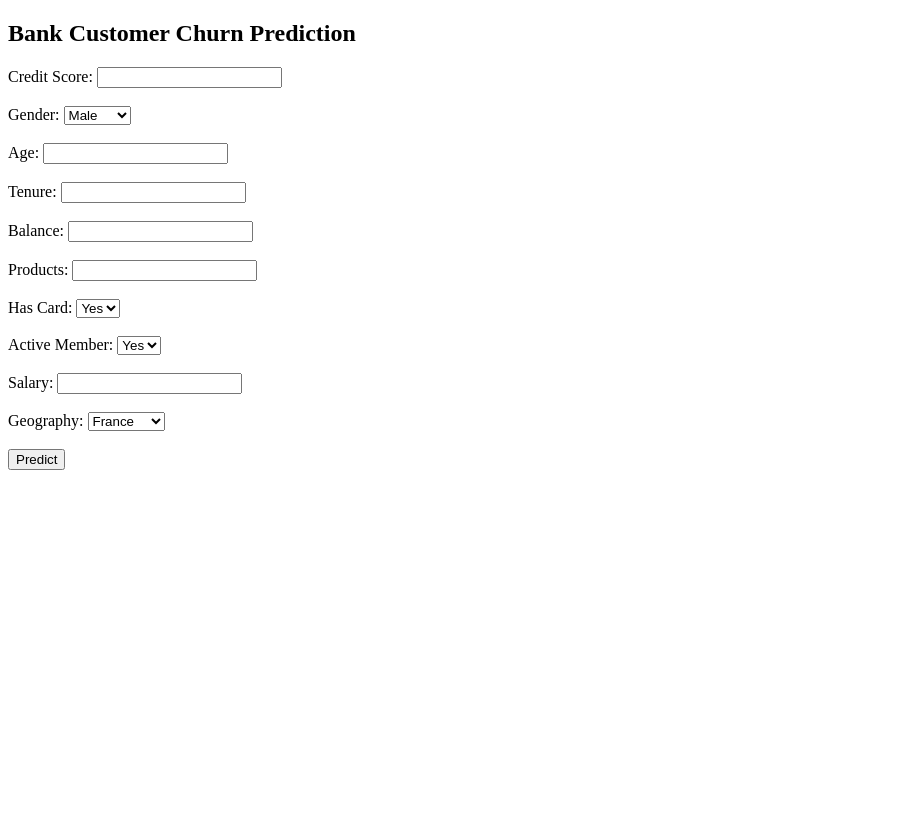
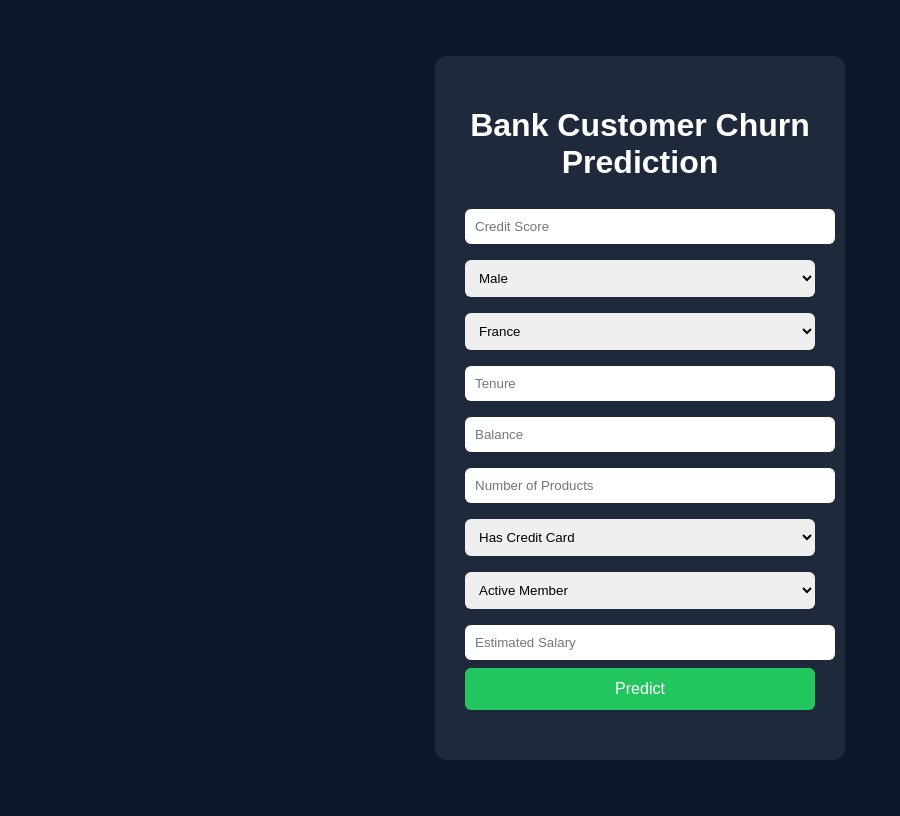
Before and after one commit to rishibhardwaj90/bank-churn-project, a Flask app: page / in a window 1280 px wide. Shown: the whole page, without its empty margins (0-900 px from the left). Before the commit the page ends 470 px from the top, so only its background shows below. Run offline with Flask 3, Linux system fonts and the light colour scheme; parts of the project's set-up code (start-up, migrations or seed data) failed here and were passed over.

Commit message:
initial commit

```diff
--- a/app.py
+++ b/app.py
@@ -1,67 +1,26 @@
-from flask import Flask, render_template, request
+from flask import Flask, request, jsonify
 import pandas as pd
-import joblib
-import os
-
+import traceback
+from churn_model import predict_churn
 app = Flask(__name__)
-
-# Load model & scaler
-model = joblib.load("C:/Users/Lenovo/Major Project/bank-churn-project/models/best_model.pkl")
-scaler = joblib.load("C:/Users/Lenovo/Major Project/bank-churn-project/models/scaler.pkl")
-
-# Load feature columns
-feature_columns = pd.read_csv("C:/Users/Lenovo/Major Project/bank-churn-project/data/processed/features.csv").columns
-
-@app.route("/")
+from flask import render_template
+@app.route('/')
 def home():
     return render_template("index.html")
-
 @app.route("/predict", methods=["POST"])
 def predict():
     try:
-        input_dict = {
-            "CreditScore": int(request.form["creditscore"]),
-            "Gender": int(request.form["gender"]),
-            "Age": int(request.form["age"]),
-            "Tenure": int(request.form["tenure"]),
-            "Balance": float(request.form["balance"]),
-            "NumOfProducts": int(request.form["products"]),
-            "HasCrCard": int(request.form["card"]),
-            "IsActiveMember": int(request.form["active"]),
-            "EstimatedSalary": float(request.form["salary"]),
-            "Geography_Germany": 1 if request.form["geography"] == "Germany" else 0,
-            "Geography_Spain": 1 if request.form["geography"] == "Spain" else 0
+        data = request.get_json()
+        input_df = pd.DataFrame([data])
+        result = predict_churn(input_df)
+        if isinstance(result, str):
+            return jsonify({"error": result})
+        output = {
+            "Churn_Prediction": int(result["Churn_Prediction"].iloc[0]),
+            "Churn_Probability": float(result["Churn_Probability"].iloc[0])
         }
-
-        input_df = pd.DataFrame([input_dict])
-
-        # Match training columns
-        input_df = input_df.reindex(columns=feature_columns, fill_value=0)
-
-        # Apply scaling only if needed
-        if model.__class__.__name__ in ["LogisticRegression", "SVC"]:
-            input_processed = scaler.transform(input_df)
-        else:
-            input_processed = input_df
-
-        prediction = model.predict(input_processed)[0]
-        probability = model.predict_proba(input_processed)[0][1]
-
-        if probability > 0.7:
-            risk = "High Risk"
-        elif probability > 0.3:
-            risk = "Medium Risk"
-        else:
-            risk = "Low Risk"
-
-        return render_template("index.html",
-                               prediction_text=f"Churn Probability: {round(probability*100,2)}%",
-                               risk=risk)
-
-    except Exception as e:
-        return str(e)
-
-port = int(os.environ.get("PORT", 10000))
-
+        return jsonify(output)
+    except Exception:
+        return jsonify({"error": traceback.format_exc()})
 if __name__ == "__main__":
-    app.run(host="0.0.0.0", port=port)
+    app.run(debug=True)
--- a/requirements.txt
+++ b/requirements.txt
@@ -7,7 +7,6 @@ Jinja2==3.1.6
 joblib==1.5.3
 MarkupSafe==3.0.3
 numpy==2.2.6
-packaging @ file:///C:/miniconda3/conda-bld/packaging_1761049101700/work
 pandas==2.3.3
 python-dateutil==2.9.0.post0
 pytz==2026.1.post1
@@ -17,4 +16,4 @@ six==1.17.0
 threadpoolctl==3.6.0
 tzdata==2025.3
 Werkzeug==3.1.6
-xgboost==3.2.0
+gunicorn==23.0.0
--- /dev/null
+++ b/runtime.txt
@@ -0,0 +1 @@
+python-3.11.9
--- /dev/null
+++ b/static/style.css
@@ -0,0 +1,48 @@
+body {
+    font-family: Arial, sans-serif;
+    background: #0f172a;
+    color: white;
+    display: flex;
+    justify-content: center;
+    align-items: center;
+    height: 100vh;
+}
+
+.container {
+    background: #1e293b;
+    padding: 30px;
+    border-radius: 12px;
+    width: 350px;
+    text-align: center;
+}
+
+h1 {
+    margin-bottom: 20px;
+}
+
+input, select {
+    width: 100%;
+    padding: 10px;
+    margin: 8px 0;
+    border: none;
+    border-radius: 6px;
+}
+
+button {
+    width: 100%;
+    padding: 12px;
+    background: #22c55e;
+    border: none;
+    border-radius: 6px;
+    color: white;
+    font-size: 16px;
+    cursor: pointer;
+}
+
+button:hover {
+    background: #16a34a;
+}
+
+#result {
+    margin-top: 20px;
+}
--- a/templates/index.html
+++ b/templates/index.html
@@ -1,57 +1,80 @@
 <!DOCTYPE html>
-<html>
+<html lang="en">
 <head>
-    <title>Churn Prediction</title>
+    <meta charset="UTF-8">
+    <title>Bank Customer Churn Prediction</title>
+    <link rel="stylesheet" href="style.css">
 </head>
 <body>
 
-<h2>Bank Customer Churn Prediction</h2>
+<div class="container">
+    <h1>Bank Customer Churn Prediction</h1>
 
-<form action="/predict" method="post">
+    <form id="churnForm">
+        <input type="number" placeholder="Credit Score" id="creditScore" required>
 
-Credit Score: <input type="number" name="creditscore"><br><br>
+        <select id="gender">
+            <option value="Male">Male</option>
+            <option value="Female">Female</option>
+        </select>
 
-Gender:
-<select name="gender">
-<option value="1">Male</option>
-<option value="0">Female</option>
-</select><br><br>
+        <select id="geography">
+            <option value="France">France</option>
+            <option value="Germany">Germany</option>
+            <option value="Spain">Spain</option>
+        </select>
 
-Age: <input type="number" name="age"><br><br>
+        <input type="number" placeholder="Tenure" id="tenure" required>
+        <input type="number" placeholder="Balance" id="balance" required>
+        <input type="number" placeholder="Number of Products" id="products" required>
 
-Tenure: <input type="number" name="tenure"><br><br>
+        <select id="card">
+            <option value="1">Has Credit Card</option>
+            <option value="0">No Credit Card</option>
+        </select>
 
-Balance: <input type="number" name="balance"><br><br>
+        <select id="active">
+            <option value="1">Active Member</option>
+            <option value="0">Inactive Member</option>
+        </select>
 
-Products: <input type="number" name="products"><br><br>
+        <input type="number" placeholder="Estimated Salary" id="salary" required>
 
-Has Card:
-<select name="card">
-<option value="1">Yes</option>
-<option value="0">No</option>
-</select><br><br>
+        <button type="submit">Predict</button>
+    </form>
 
-Active Member:
-<select name="active">
-<option value="1">Yes</option>
-<option value="0">No</option>
-</select><br><br>
+    <div id="result"></div>
+</div>
 
-Salary: <input type="number" name="salary"><br><br>
+<script>
+document.getElementById("churnForm").addEventListener("submit", async function(e){
+    e.preventDefault();
 
-Geography:
-<select name="geography">
-<option value="France">France</option>
-<option value="Germany">Germany</option>
-<option value="Spain">Spain</option>
-</select><br><br>
+    const data = {
+        CreditScore: parseInt(document.getElementById("creditScore").value),
+        Gender: document.getElementById("gender").value,
+        Geography: document.getElementById("geography").value,
+        Tenure: parseInt(document.getElementById("tenure").value),
+        Balance: parseFloat(document.getElementById("balance").value),
+        NumOfProducts: parseInt(document.getElementById("products").value),
+        HasCrCard: parseInt(document.getElementById("card").value),
+        IsActiveMember: parseInt(document.getElementById("active").value),
+        EstimatedSalary: parseFloat(document.getElementById("salary").value)
+    };
 
-<button type="submit">Predict</button>
+    const response = await fetch("http://127.0.0.1:5000/predict", {
+        method: "POST",
+        headers: { "Content-Type": "application/json" },
+        body: JSON.stringify(data)
+    });
 
-</form>
+    const result = await response.json();
 
-<h3>{{ prediction_text }}</h3>
-<h3>{{ risk }}</h3>
+    document.getElementById("result").innerHTML =
+        `<h2>Prediction: ${result.Churn_Prediction}</h2>
+         <h3>Probability: ${result.Churn_Probability.toFixed(2)}</h3>`;
+});
+</script>
 
 </body>
 </html>
```
Also changed, not shown: churn_model.py (added, +63 -0 lines), README.md (deleted), 3 other files.
